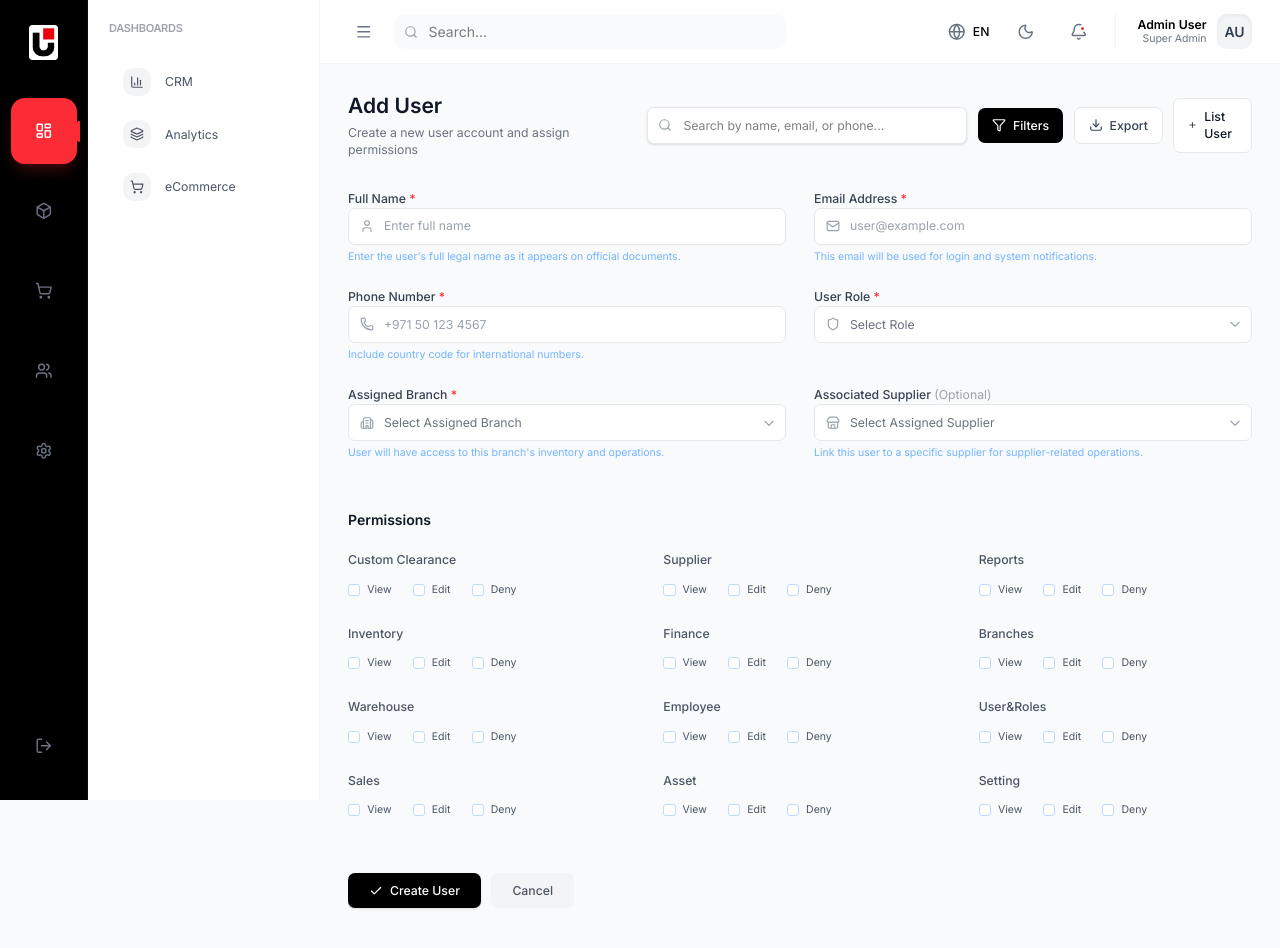
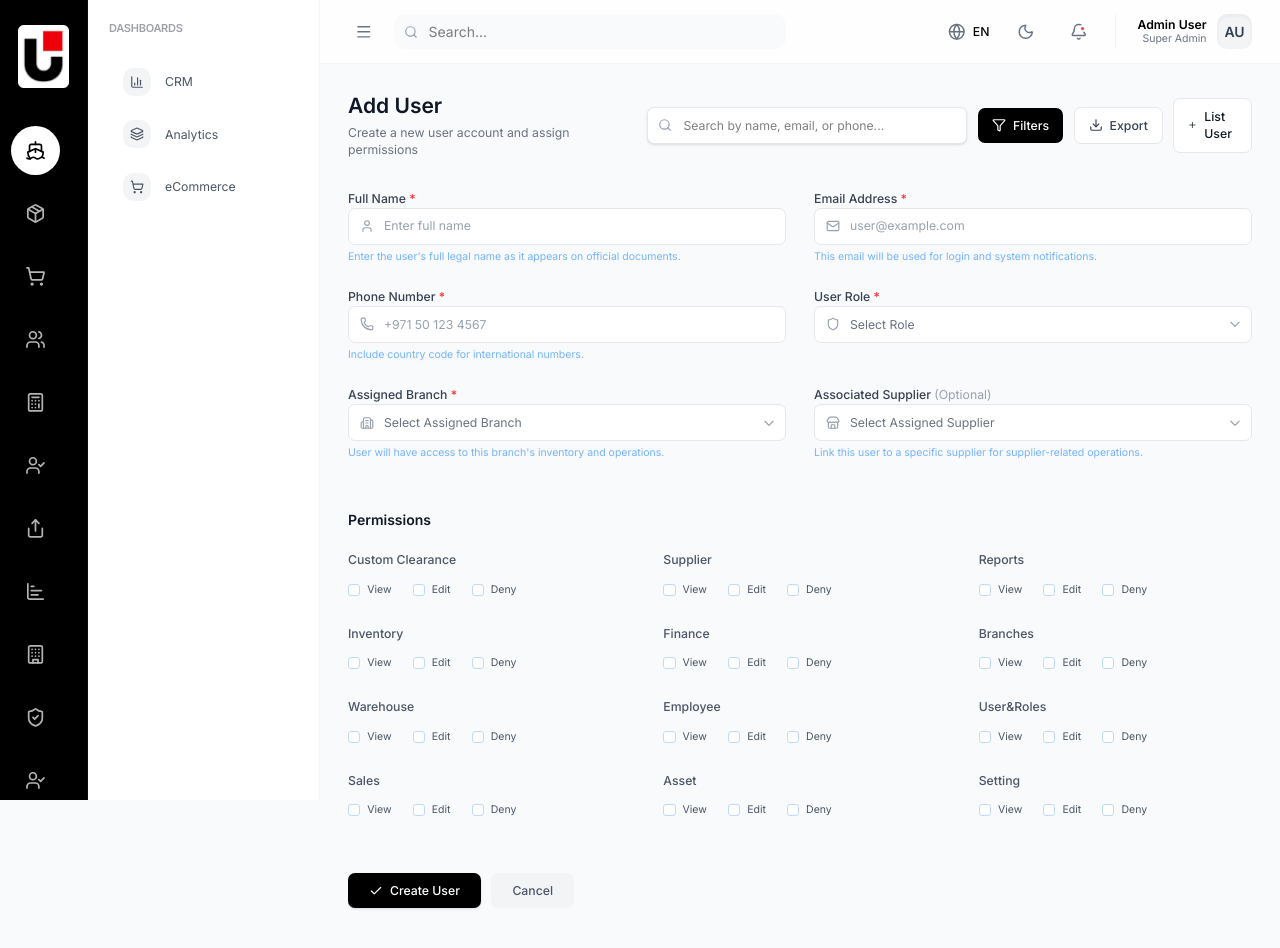
Before and after one commit to RAVI08RR/unixpartwebfrontend, a Next.js app: page /dashboard/users/add in a window 1280 px wide. Shown: the top 948 px of the page. Built offline with nearby package versions, Linux system fonts and the light colour scheme.

Commit message:
refactor: optimize sidebar icon sizes and update logo dimensions

```diff
--- a/app/dashboard/Sidebar.js
+++ b/app/dashboard/Sidebar.js
@@ -32,10 +32,20 @@ export function Sidebar() {
       ]
     },
     {
+      id: "Shipments",
+      icon: Truck,
+      customIcon: "/icons/Button-1.svg",
+      label: "Shipments",
+      items: [
+        { label: "Track", href: "/dashboard/shipments/track", icon: Truck },
+        { label: "Fleet", href: "/dashboard/shipments/fleet", icon: Layers },
+      ]
+    },
+    {
       id: "Inventory",
       icon: Box,
       customIcon: "/icons/Button-2.svg",
-      label: "Inventory Mgt",
+      label: "Inventory",
       items: [
         { label: "Stock List", href: "/dashboard/inventory/stock", icon: Package },
         { label: "Containers", href: "/dashboard/containers", icon: Layers },
@@ -43,38 +53,104 @@ export function Sidebar() {
       ]
     },
     {
+      id: "Team",
+      icon: Users,
+      customIcon: "/icons/Button-3.svg",
+      label: "Team",
+      items: [
+        { label: "Employees", href: "/dashboard/team/employees", icon: Users },
+        { label: "Roles", href: "/dashboard/roles", icon: Shield },
+      ]
+    },
+    {
       id: "Sales",
       icon: ShoppingCart,
       customIcon: "/icons/Button-4.svg",
-      label: "Sales & Finance",
+      label: "Sales",
       items: [
         { label: "Orders", href: "/dashboard/orders", icon: ShoppingCart },
         { label: "Invoices", href: "/dashboard/invoices", icon: FileText },
-        { label: "Settlements", href: "/dashboard/settlements", icon: DollarSign },
+      ]
+    },
+    {
+      id: "Approvals",
+      icon: Shield,
+      customIcon: "/icons/Button-5.svg",
+      label: "Approvals",
+      items: [
+        { label: "Pending", href: "/dashboard/approvals/pending", icon: FileText },
+        { label: "History", href: "/dashboard/approvals/history", icon: Layers },
+      ]
+    },
+    {
+      id: "Documents",
+      icon: FileText,
+      customIcon: "/icons/Button-6.svg",
+      label: "Documents",
+      items: [
+        { label: "Files", href: "/dashboard/documents/files", icon: FileText },
+        { label: "Archives", href: "/dashboard/documents/archives", icon: Layers },
+      ]
+    },
+    {
+      id: "Reports",
+      icon: BarChart3,
+      customIcon: "/icons/Button-7.svg",
+      label: "Reports",
+      items: [
+        { label: "Daily", href: "/dashboard/reports/daily", icon: BarChart3 },
+        { label: "Monthly", href: "/dashboard/reports/monthly", icon: Layers },
+      ]
+    },
+    {
+      id: "Finance",
+      icon: DollarSign,
+      customIcon: "/icons/Button-8.svg",
+      label: "Finance",
+      items: [
+        { label: "Overview", href: "/dashboard/finance/overview", icon: DollarSign },
+        { label: "Transactions", href: "/dashboard/finance/transactions", icon: Layers },
+      ]
+    },
+    {
+      id: "Security",
+      icon: Shield,
+      customIcon: "/icons/Button-9.svg",
+      label: "Security",
+      items: [
+        { label: "Alerts", href: "/dashboard/security/alerts", icon: Shield },
+        { label: "Logs", href: "/dashboard/security/logs", icon: Layers },
       ]
     },
     {
       id: "People",
       icon: Users,
       customIcon: "/icons/Button-5.svg",
-      label: "People",
+      label: "Management",
       items: [
         { label: "User Management", href: "/dashboard/users", icon: Users },
         { label: "Role Management", href: "/dashboard/roles", icon: Shield },
         { label: "Customers", href: "/dashboard/customers", icon: Users },
         { label: "Suppliers", href: "/dashboard/suppliers", icon: Truck },
       ]
-
     },
     {
       id: "Settings",
       icon: Settings,
       customIcon: "/icons/Button-10.svg",
-      label: "Control Center",
+      label: "Settings",
       items: [
-        { label: "General Settings", href: "/dashboard/settings", icon: Settings },
+        { label: "General", href: "/dashboard/settings", icon: Settings },
         { label: "Profile", href: "/dashboard/settings/profile", icon: Users },
-        { label: "Security", href: "/dashboard/settings/security", icon: Layers },
+      ]
+    },
+    {
+      id: "Extra",
+      icon: Layers,
+      customIcon: "/icons/Icon.svg",
+      label: "More",
+      items: [
+        { label: "Features", href: "/dashboard/extra", icon: Layers },
       ]
     }
   ];
@@ -90,7 +166,7 @@ export function Sidebar() {
     <div className="w-[88px] flex flex-col h-full bg-black dark:bg-zinc-950 border-r border-white/5 items-center py-6 shrink-0 z-20">
       {/* Brand Logo */}
       <div className="mb-10">
-        <div className="w-12 h-12 rounded-xl flex items-center justify-center overflow-hidden p-1">
+        <div className="w-20 h-20 rounded-xl flex items-center justify-center overflow-hidden p-1">
           <img
             src="/logo.png"
             alt="Unixparts Logo"
@@ -108,24 +184,26 @@ export function Sidebar() {
               key={group.id}
               onClick={() => changeCategory(group.id)}
               className={`
-                relative w-full aspect-square rounded-2xl flex items-center justify-center transition-all duration-300 group
-                ${isActive ? 'bg-red-500 text-white shadow-lg shadow-red-500/20' : 'text-gray-500 hover:bg-white/5 hover:text-gray-300'}
+                relative w-[49px] h-[49px] rounded-full flex items-center justify-center transition-all duration-300 group
+                ${isActive ? 'bg-white shadow-lg' : 'hover:bg-white/10'}
               `}
             >
-              <group.icon className="w-5 h-5" />
+              {group.customIcon ? (
+                <img
+                  src={group.customIcon}
+                  alt={group.label}
+                  className={`w-[45px] h-[45px] transition-all duration-300 ${isActive ? 'brightness-0' : 'opacity-70 group-hover:opacity-100'}`}
+                />
+              ) : (
+                <group.icon className={`w-[45px] h-[45px] ${isActive ? 'text-black' : 'text-gray-400 group-hover:text-white'}`} />
+              )}
 
               {/* Tooltip for desktop */}
               <div className="absolute left-full ml-4 px-3 py-1 bg-zinc-900 text-white text-xs rounded-lg opacity-0 group-hover:opacity-100 pointer-events-none transition-opacity whitespace-nowrap z-50 shadow-xl border border-white/10">
                 {group.label}
               </div>
 
-              {/* Active Dot indicator */}
-              {isActive && (
-                <motion.div
-                  layoutId="activeRailDot"
-                  className="absolute -right-1 w-1.5 h-6 bg-red-500 rounded-l-full"
-                />
-              )}
+              {/* Active Dot indicator - Removed as per new design (circle bg replaces it) */}
             </button>
           );
         })}
```
Also changed, not shown: public/icons/Button.svg, public/icons/dashborad-icon.svg (added).
